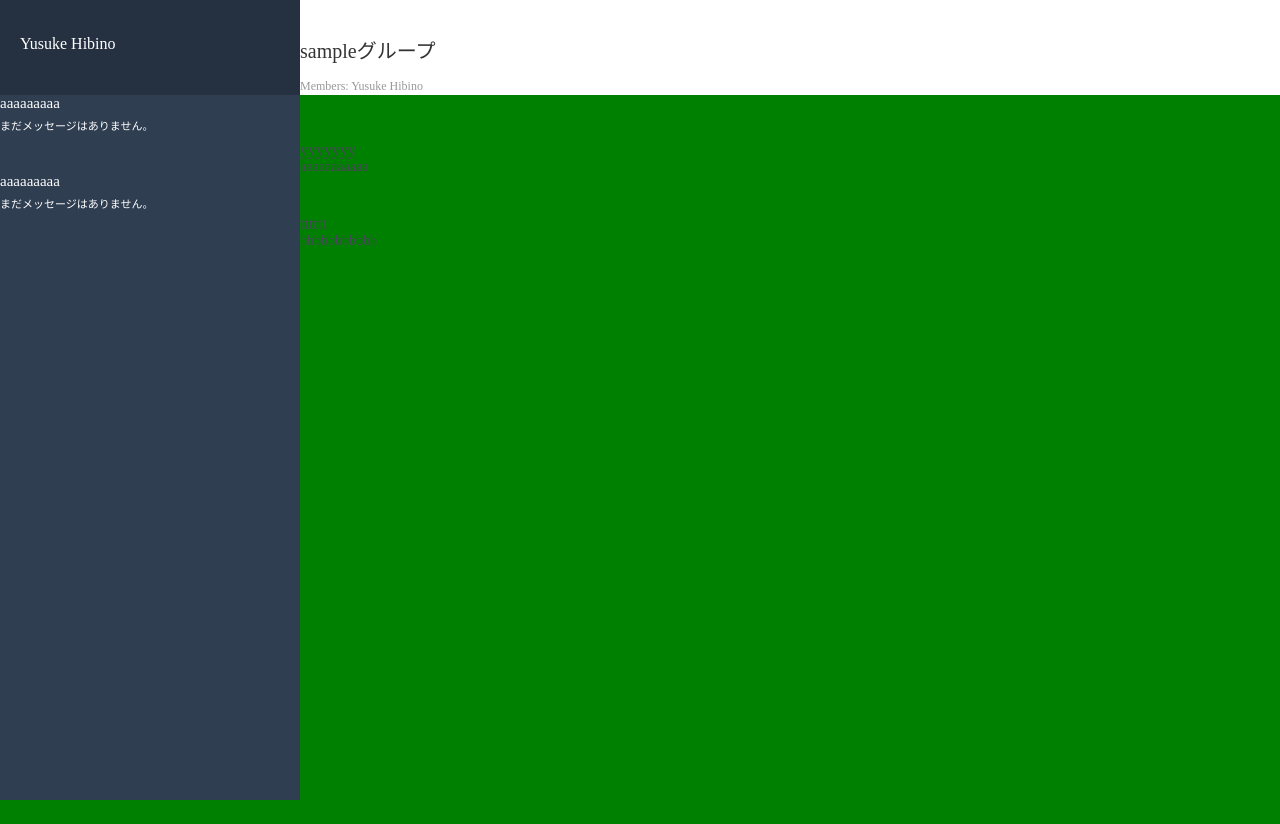
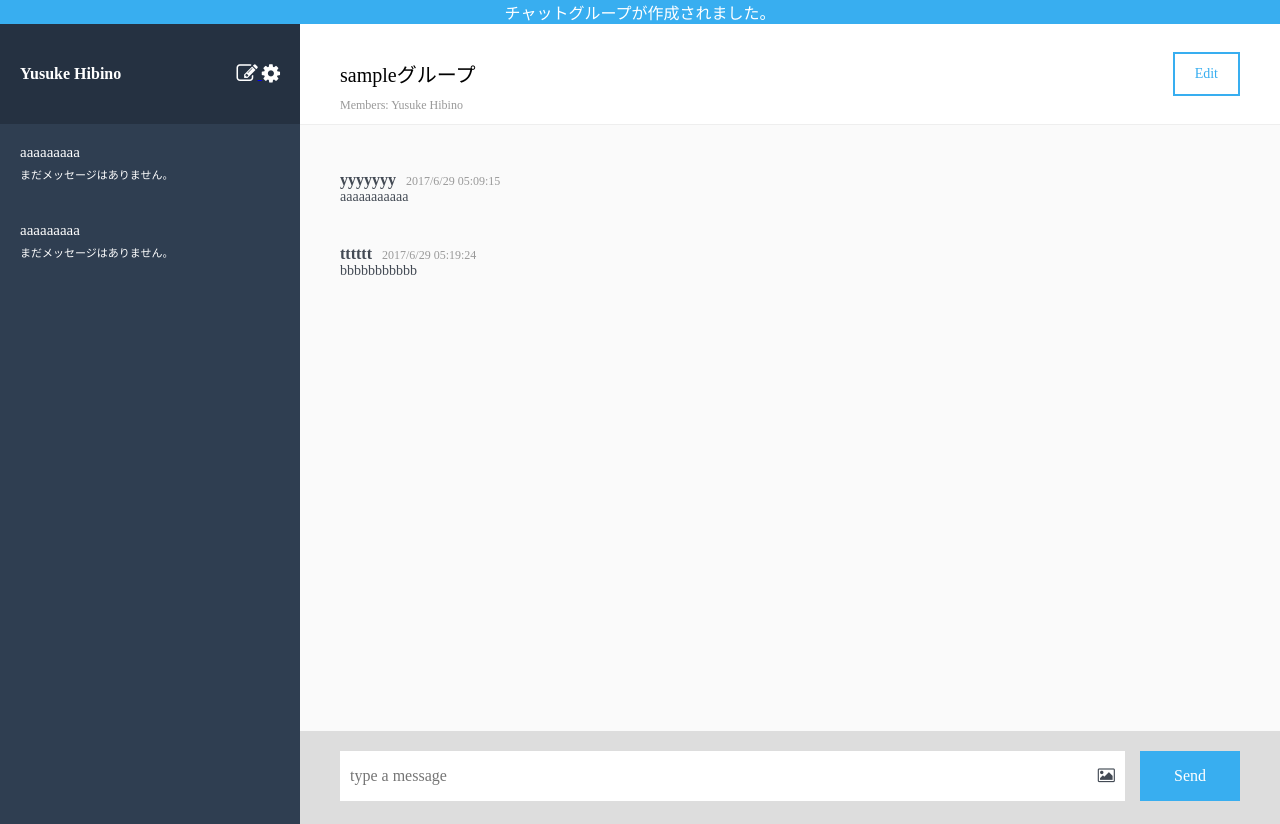
Before and after one commit to YSKh616/chat-space, a Rails app: page / in a window 1280 px wide. Before the commit the page ends 800 px from the top, so only its background shows below. Run offline with Rails 7, Linux system fonts and the light colour scheme; style sheets or scripts are compiled from the project's sources; some libraries are stand-ins or nearby versions.

Commit message:
Create display

```diff
--- a/app/assets/stylesheets/application.scss
+++ b/app/assets/stylesheets/application.scss
@@ -3,3 +3,4 @@
 @import "./reset";
 @import "./messages";
 @import "./maxin/clearfix";
+@import "font-awesome";
--- a/app/assets/stylesheets/messages.scss
+++ b/app/assets/stylesheets/messages.scss
@@ -5,6 +5,13 @@ body {
   height: 100%;
 }
 
+.header {
+  &--message {
+    background-color: #38AEF0;
+    color: #FFFFFF;
+    text-align: center;
+  }
+}
 
 .contents {
   height: 100%;
@@ -15,19 +22,32 @@ body {
     width: 300px;
     float: left;
     &__user {
-      padding-top: 35px;
-      padding-left: 20px;
+      padding: 0 20px;
       background-color: #253141;
-      height: 60px;
+      height: 100px;
+      line-height: 100px;
+      font-weight: bold;
+      font-size: 16px;
+      color: #FFFFFF;
       &--name {
         font-size: 16px;
-        color: #FFFFFF;
+        float: left;
+      }
+      i {
+        color: white;
+      }
+      &--edit {
+        // text-decoration: none;
+        display: block;
+        text-align: right;
       }
     }
     &__group {
       background-color: #2f3e51;
       height: 100%;
-      // padding-top: 20px;
+      padding-left: 20px;
+      padding-right: 20px;
+      padding-top: 20px;
       color: #FFFFFF;
       &--group-name {
         font-size: 15px;
@@ -43,35 +63,103 @@ body {
   .chat-display {
     width: calc(100% - 300px);
     float: left;
-    height: 100%;
-
+    height: calc(100vh - 100px - 50px - 90px);
     &__header {
       background-color: #FFFFFF;
-      padding-top: 35px;
-      height: 60px;
+      height: 100px;
+      padding: 0 40px;
+      border-bottom: 1px solid #eeeeee;
       &--group-name {
+        padding-top: 35px;
         font-size: 20px;
-        color: #333333;
+        // line-height: 35px;
       }
       &--group-members {
+        line-height: 35px;
         font-size: 12px;
-        padding-top: 15px;
+        // padding-top: 15px;
         color: #999999;
+      }
+      &--edit {
+        line-height: 40px;
+        margin-top: 28px;
+        padding: 0 20px;
+        float: right;
+        color: #38AEF0;
+        border: 2px solid #38AEF0;
+        font-size: 14px;
       }
     }
     &__main {
-      padding-top: 46px;
-      background-color: green;//#FAFAFA;
+      padding: 46px 40px 0 40px;
+      background-color: #FAFAFA;
       height: 100%;
       &--sender {
         font-size: 16px;
+        font-weight: bold;
         color: #434A54;
+        float: left;
+      }
+      span {
+        padding-left: 10px;
+        // float: left;
+        font-size: 12px;
+        color: #999999;
       }
       &--chat {
+        clear: both;
         font-size: 14px;
         color: #434A54;
         padding-bottom: 40px;
       }
     }
+    &__form {
+      background-color: #DDDDDD;
+      height: 90px;
+      padding: 20px 40px;
+      &--text-box {
+        float: left;
+        width: calc(100% - 190px);
+        .text {
+          float: left;
+          height: 50px;
+          padding-left: 10px;
+          width: 100%;
+          font-size: 16px;
+          color: #434A54;
+          border-style: none;
+        }
+      }
+      &--picture-button {
+        // float: left;
+        // border: 1px solid red;
+        line-height: 50px;
+        width: 75px;
+        background-color: #FFFFFF;
+        text-align: right;
+        display: inline-block;
+        color: #434A54;
+        label {
+          padding-right: 10px;
+          display: inline-block;
+          // float: right;
+          text-align: center;
+          .image-upload {
+            display: none;
+          }
+        }
+      }
+      &--send-button {
+        float: right;
+        height: 50px;
+        input {
+          width: 100px;
+          border-style: none;
+          background-color: #38AEF0;
+          color: #FFFFFF;
+          line-height: 50px;
+        }
+      }
+    }
   }
 }
--- a/app/views/messages/index.html.haml
+++ b/app/views/messages/index.html.haml
@@ -1,8 +1,18 @@
+
+%div.header
+  %p.header--message チャットグループが作成されました。
 
 %div.contents
   %div.sidebar
     %div.sidebar__user
-      %p.sidebar__user--name Yusuke Hibino
+      %div.sidebar__user--name
+        Yusuke Hibino
+      %div.sidebar__user--edit
+        = link_to '/' do
+          %i.fa.fa-pencil-square-o.fa-lg
+        = link_to '/' do
+          %i.fa.fa-cog.fa-lg
+
     %div.sidebar__group
       %p.sidebar__group--group-name aaaaaaaaa
       %p.sidebar__group--group-new-message まだメッセージはありません。
@@ -12,12 +22,27 @@
 
   %div.chat-display
     %div.chat-display__header
-      %p.chat-display__header--group-name sampleグループ
+      = link_to '/' do
+        %div.chat-display__header--edit Edit
+      %h1.chat-display__header--group-name sampleグループ
       %p.chat-display__header--group-members Members: Yusuke Hibino
+
 
     %div.chat-display__main
       %p.chat-display__main--sender yyyyyyy
+      %span 2017/6/29 05:09:15
       %p.chat-display__main--chat aaaaaaaaaaa
 
       %p.chat-display__main--sender tttttt
+      %span 2017/6/29 05:19:24
       %p.chat-display__main--chat bbbbbbbbbbb
+
+    %div.chat-display__form
+      %div.chat-display__form--text-box
+        %input.text{placeholder:"type a message", type:"text"}
+      %div.chat-display__form--picture-button
+        %label
+          %i.fa.fa-picture-o.picture
+          %input.image-upload{type:"file", accept:"image/*"}
+      %div.chat-display__form--send-button
+        %input{type:"submit",value:"Send"}
```
Also changed, not shown: Gemfile, Gemfile.lock.
